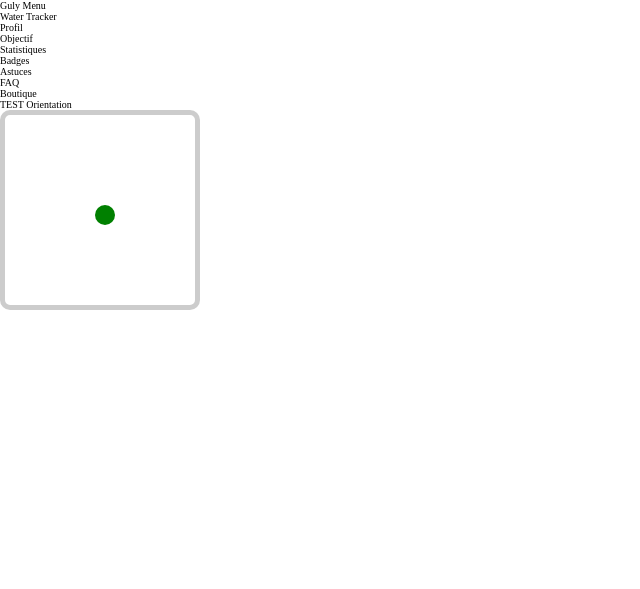
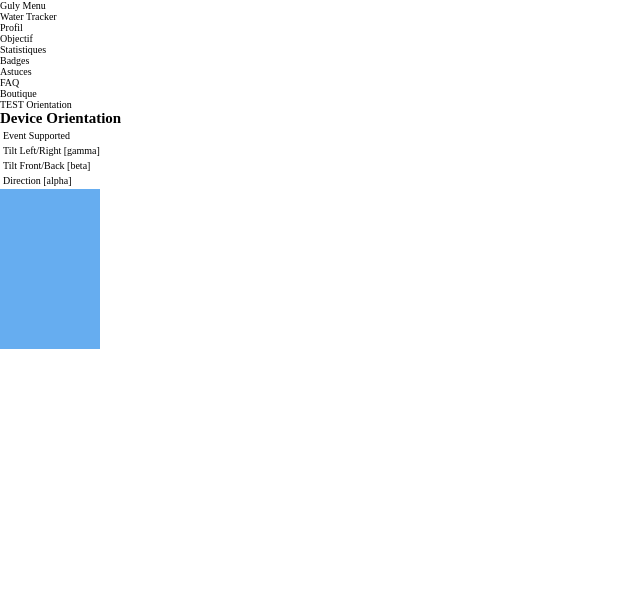
Before and after one commit to Alexfrits/guly, a PHP site: page /test-orientation.php in a window 1280 px wide. Shown: the top 589 px of the page, without its empty margins (0-640 px from the left). Run offline with PHP 8.4, Linux system fonts and the light colour scheme; style sheets or scripts are compiled from the project's sources; some libraries are stand-ins or nearby versions.

Commit message:
modified test-orientation

```diff
--- a/dev/styles/modules/_orientation.scss
+++ b/dev/styles/modules/_orientation.scss
@@ -1,17 +1,6 @@
-.jardin {
-  position: relative;
-  width : 200px;
-  height: 200px;
-  border: 5px solid #CCC;
-  border-radius: 10px;
+.moving-img {
+  width: 100px;
+  height: 160px;
+  background: transparentize($main-color, .4);
+  display: block;
 }
-
-.balle {
-  position: absolute;
-  top   : 90px;
-  left  : 90px;
-  width : 20px;
-  height: 20px;
-  background: green;
-  border-radius: 100%;
-}
--- a/dev/test-orientation.php
+++ b/dev/test-orientation.php
@@ -3,10 +3,31 @@
     ==================================================================-->
     <main class="page-orientation main-section main-wrapper">
 
-    <div class="jardin">
-      <div class="balle"></div>
-    </div>
-    <pre class="resultat"></pre>
+      <div class="main">
+        <h2>Device Orientation</h2>
+        <table>
+          <tr>
+            <td>Event Supported</td>
+            <td id="doEvent"></td>
+          </tr>
+          <tr>
+            <td>Tilt Left/Right [gamma]</td>
+            <td id="doTiltLR"></td>
+          </tr>
+          <tr>
+            <td>Tilt Front/Back [beta]</td>
+            <td id="doTiltFB"></td>
+          </tr>
+          <tr>
+            <td>Direction [alpha]</td>
+            <td id="doDirection"></td>
+          </tr>
+         </table>
+      </div>
+
+      <div class="container" style="perspective: 300;">
+        <div class="moving-img" id="moving-block"></div>
+      </div>
 
     </main>
     <!-- end MAIN -->
```
Also changed, not shown: dev/scripts/libs/test-deviceorientation.js (+23 -27 lines).
